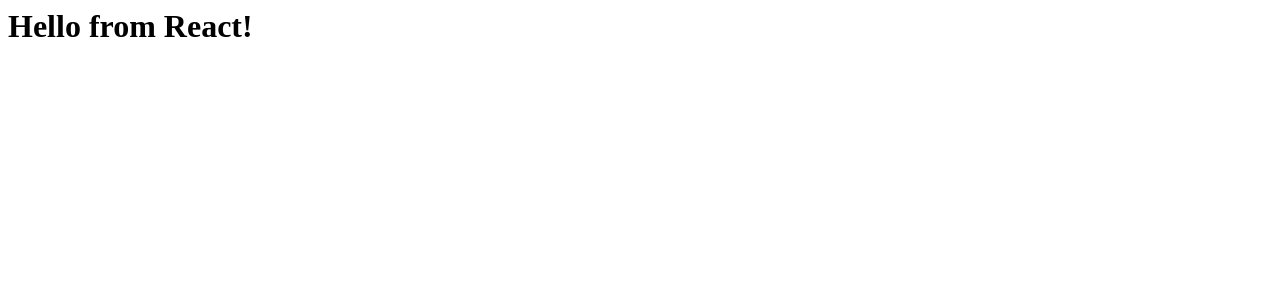
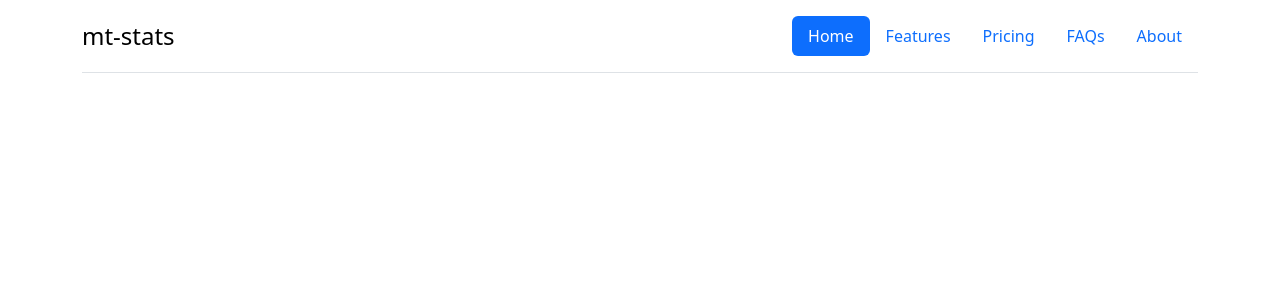
Before and after one commit to Dustify/mt-stats, a React app in the folder packages/mt-stats-web/: page / in a window 1280 px wide. Shown: the top 300 px of the page. Built offline with nearby package versions, Linux system fonts and the light colour scheme.

Commit message:
mid-point

```diff
--- a/packages/mt-stats-web/package.json
+++ b/packages/mt-stats-web/package.json
@@ -15,7 +15,8 @@
     "express": "^4.19.2",
     "mt-stats-lib": "^1.0.0",
     "react": "^18.3.1",
-    "react-dom": "^18.3.1"
+    "react-dom": "^18.3.1",
+    "react-router-dom": "^6.23.1"
   },
   "devDependencies": {
     "@types/express": "^4.17.21",
--- a/packages/mt-stats-web/public/index.html
+++ b/packages/mt-stats-web/public/index.html
@@ -2,11 +2,16 @@
 
 <head>
     <title>mt-stats</title>
+    <link href="https://cdn.jsdelivr.net/npm/bootstrap@5.3.2/dist/css/bootstrap.min.css" rel="stylesheet"
+        integrity="sha384-T3c6CoIi6uLrA9TneNEoa7RxnatzjcDSCmG1MXxSR1GAsXEV/Dwwykc2MPK8M2HN" crossorigin="anonymous">
+    <meta name="viewport" content="width=device-width, initial-scale=1.0">
 </head>
 
 <body>
     <div id="app"></div>
-
+    <script src="https://cdn.jsdelivr.net/npm/bootstrap@5.3.2/dist/js/bootstrap.bundle.min.js"
+        integrity="sha384-C6RzsynM9kWDrMNeT87bh95OGNyZPhcTNXj1NW7RuBCsyN/o0jlpcV8Qyq46cDfL"
+        crossorigin="anonymous"></script>
     <script src="bundle.js"></script>
 </body>
 
--- /dev/null
+++ b/packages/mt-stats-web/src/client/components/App.tsx
@@ -0,0 +1,20 @@
+import React from "react";
+
+export default () => {
+    return <div className="container">
+    <header className="d-flex flex-wrap justify-content-center py-3 mb-4 border-bottom">
+      <a href="/" className="d-flex align-items-center mb-3 mb-md-0 me-md-auto link-body-emphasis text-decoration-none">
+        {/* <svg className="bi me-2" width="40" height="32"><use xlinkHref="#bootstrap"></use></svg> */}
+        <span className="fs-4">mt-stats</span>
+      </a>
+
+      <ul className="nav nav-pills">
+        <li className="nav-item"><a href="#" className="nav-link active" aria-current="page">Home</a></li>
+        <li className="nav-item"><a href="#" className="nav-link">Features</a></li>
+        <li className="nav-item"><a href="#" className="nav-link">Pricing</a></li>
+        <li className="nav-item"><a href="#" className="nav-link">FAQs</a></li>
+        <li className="nav-item"><a href="#" className="nav-link">About</a></li>
+      </ul>
+    </header>
+  </div>;
+};
--- a/packages/mt-stats-web/src/client/index.tsx
+++ b/packages/mt-stats-web/src/client/index.tsx
@@ -1,15 +1,27 @@
 import React from 'react';
 import { createRoot } from 'react-dom/client';
 
+import {
+  createBrowserRouter,
+  RouterProvider,
+} from "react-router-dom";
 
-function NavigationBar() {
-  // TODO: Actually implement a navigation bar
-  return <h1>Hello from React!</h1>;
-}
+import App from './components/App.js';
+
+const router = createBrowserRouter([
+  {
+    path: "/",
+    element: <App />,
+  },
+]);
 
 const domNode = document.getElementById('app');
 
 if (domNode) {
   const root = createRoot(domNode);
-  root.render(<NavigationBar />);
+  root.render(
+    <React.StrictMode>
+      <RouterProvider router={router} />
+    </React.StrictMode>
+  );
 }
```
Also changed, not shown: packages/mt-stats-web/public/bundle.js.LICENSE.txt, 1 other file (tests, documents, lock files or other folders).
